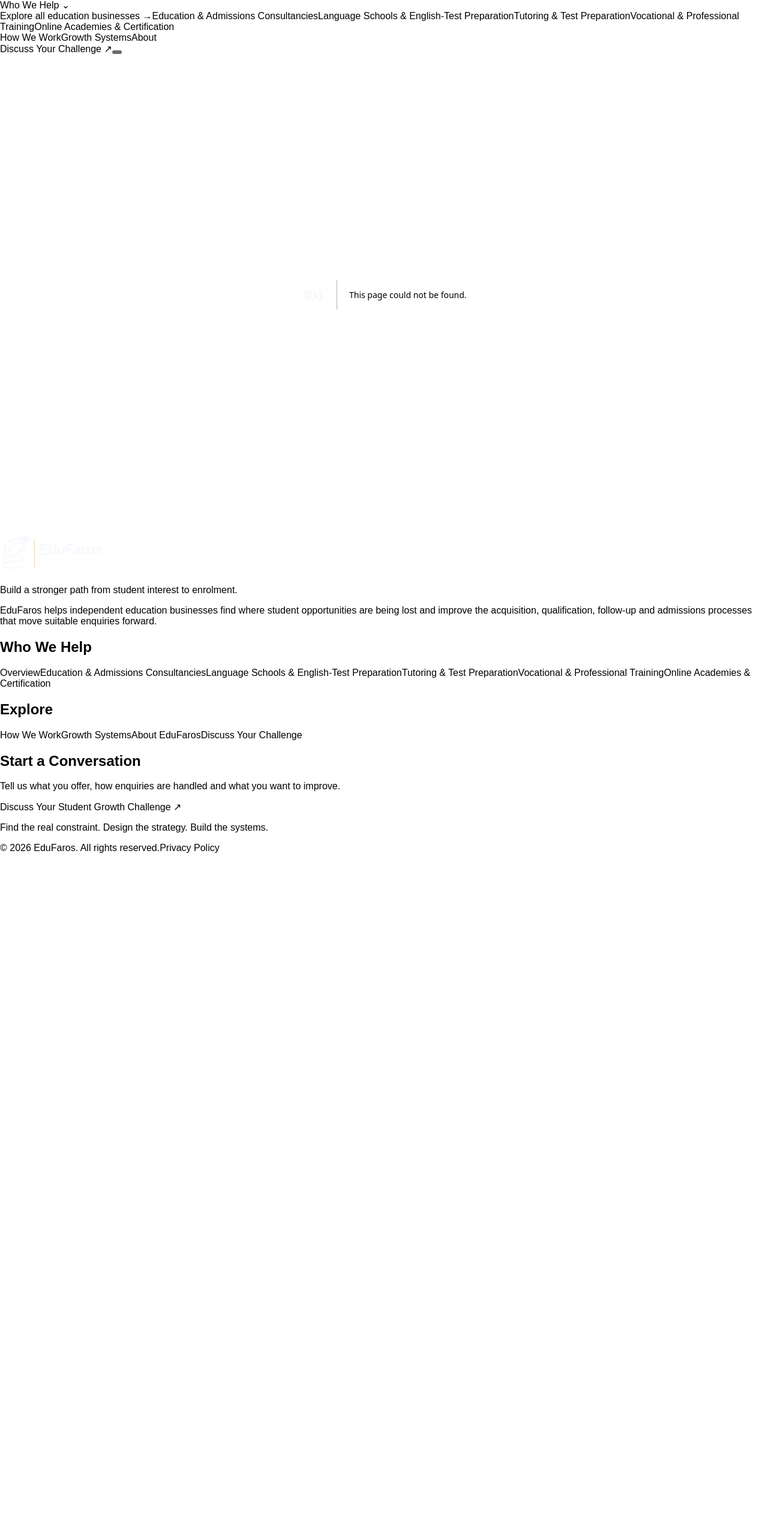
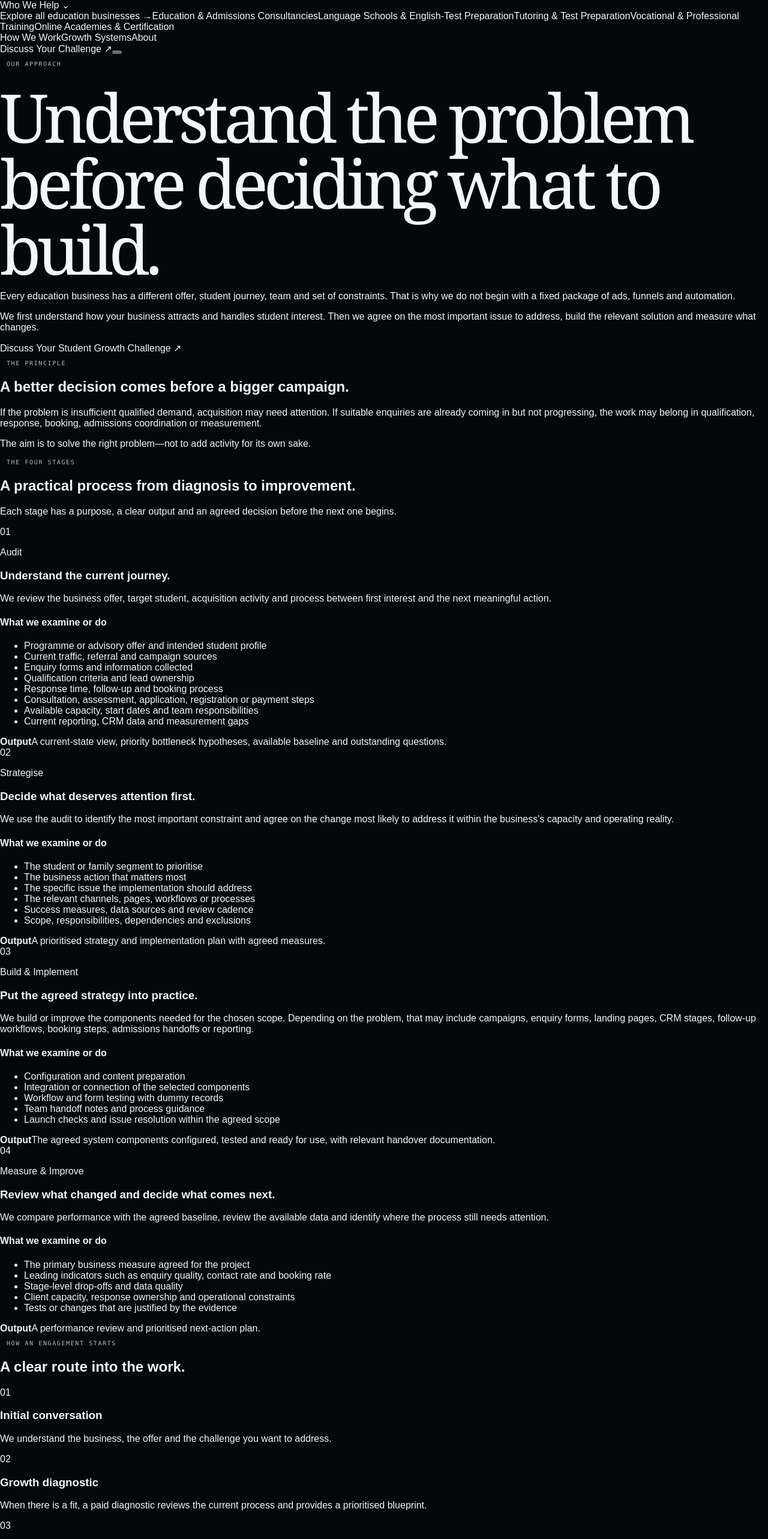
Before and after one commit to Edufaros/edufaros, a Next.js app in the folder edufaros-company-site/: page /approach in a window 1280 px wide. Before the commit this address had no page. Shown: the part 87-2653 px from the top of the page at 60% size. Before the commit the page ends 1510 px from the top, so only its background shows below. Built offline with nearby package versions, Linux system fonts and the light colour scheme.

Commit message:
Build How We Work methodology page

```diff
--- /dev/null
+++ b/edufaros-company-site/app/approach/page.tsx
@@ -0,0 +1,116 @@
+import Link from "next/link";
+import { CTASection, FAQList, MethodSteps, SectionHeading } from "@/components/site-components";
+
+export const metadata = {
+  title: "Our Approach to Student Acquisition & Enrolment Growth",
+  description: "See how EduFaros audits the student journey, builds a focused growth strategy, implements the relevant systems and measures what changes.",
+  alternates: { canonical: "/approach/" },
+};
+
+const faqs = [
+  {question:"Do I need to know what is wrong before contacting you?",answer:"No. You can explain what you are trying to improve and what you currently observe. Part of the initial conversation is understanding whether a diagnostic would be useful."},
+  {question:"Is the diagnostic free?",answer:"The initial fit conversation is to understand the situation. A detailed audit and written growth blueprint are a separate paid engagement when agreed."},
+  {question:"Will you use our existing tools?",answer:"Where practical, yes. We review the current systems before recommending changes. Any new software or integration is scoped separately and discussed before implementation."},
+  {question:"How long does an engagement take?",answer:"It depends on the problem, systems, approvals and agreed scope. The timeline is set in the proposal rather than promised before the work is understood."},
+  {question:"Do you guarantee more students?",answer:"No unconditional enrolment or revenue guarantee is offered. We define the work, baseline, controllable deliverables and appropriate measures before implementation."},
+];
+
+const stages = [
+  {
+    number:"01",
+    name:"Audit",
+    title:"Understand the current journey.",
+    text:"We review the business offer, target student, acquisition activity and process between first interest and the next meaningful action.",
+    points:["Programme or advisory offer and intended student profile","Current traffic, referral and campaign sources","Enquiry forms and information collected","Qualification criteria and lead ownership","Response time, follow-up and booking process","Consultation, assessment, application, registration or payment steps","Available capacity, start dates and team responsibilities","Current reporting, CRM data and measurement gaps"],
+    output:"A current-state view, priority bottleneck hypotheses, available baseline and outstanding questions.",
+  },
+  {
+    number:"02",
+    name:"Strategise",
+    title:"Decide what deserves attention first.",
+    text:"We use the audit to identify the most important constraint and agree on the change most likely to address it within the business's capacity and operating reality.",
+    points:["The student or family segment to prioritise","The business action that matters most","The specific issue the implementation should address","The relevant channels, pages, workflows or processes","Success measures, data sources and review cadence","Scope, responsibilities, dependencies and exclusions"],
+    output:"A prioritised strategy and implementation plan with agreed measures.",
+  },
+  {
+    number:"03",
+    name:"Build & Implement",
+    title:"Put the agreed strategy into practice.",
+    text:"We build or improve the components needed for the chosen scope. Depending on the problem, that may include campaigns, enquiry forms, landing pages, CRM stages, follow-up workflows, booking steps, admissions handoffs or reporting.",
+    points:["Configuration and content preparation","Integration or connection of the selected components","Workflow and form testing with dummy records","Team handoff notes and process guidance","Launch checks and issue resolution within the agreed scope"],
+    output:"The agreed system components configured, tested and ready for use, with relevant handover documentation.",
+  },
+  {
+    number:"04",
+    name:"Measure & Improve",
+    title:"Review what changed and decide what comes next.",
+    text:"We compare performance with the agreed baseline, review the available data and identify where the process still needs attention.",
+    points:["The primary business measure agreed for the project","Leading indicators such as enquiry quality, contact rate and booking rate","Stage-level drop-offs and data quality","Client capacity, response ownership and operational constraints","Tests or changes that are justified by the evidence"],
+    output:"A performance review and prioritised next-action plan.",
+  },
+];
+
+export default function ApproachPage() {
+  return (
+    <>
+      <section className="page-intro-band">
+        <div className="container page-intro-inner">
+          <p className="eyebrow"><span className="eyebrow-rule" /> Our Approach</p>
+          <h1>Understand the problem before deciding what to build.</h1>
+          <p>Every education business has a different offer, student journey, team and set of constraints. That is why we do not begin with a fixed package of ads, funnels and automation.</p>
+          <p>We first understand how your business attracts and handles student interest. Then we agree on the most important issue to address, build the relevant solution and measure what changes.</p>
+          <Link className="button button-gold-dark" href="/discuss-growth/">Discuss Your Student Growth Challenge <span aria-hidden="true">↗</span></Link>
+        </div>
+      </section>
+
+      <section className="section section-white">
+        <div className="container reframe-grid">
+          <div><p className="eyebrow"><span className="eyebrow-rule" /> The principle</p><h2 className="display-heading">A better decision comes before a bigger campaign.</h2></div>
+          <div className="body-copy"><p>If the problem is insufficient qualified demand, acquisition may need attention. If suitable enquiries are already coming in but not progressing, the work may belong in qualification, response, booking, admissions coordination or measurement.</p><p>The aim is to solve the right problem—not to add activity for its own sake.</p></div>
+        </div>
+      </section>
+
+      <section className="section section-mist">
+        <div className="container">
+          <SectionHeading eyebrow="The four stages" title="A practical process from diagnosis to improvement." intro="Each stage has a purpose, a clear output and an agreed decision before the next one begins." />
+          <div className="approach-stages">
+            {stages.map((stage) => (
+              <article className="approach-stage" key={stage.number}>
+                <div className="approach-stage-top"><span>{stage.number}</span><p>{stage.name}</p></div>
+                <h3>{stage.title}</h3>
+                <p>{stage.text}</p>
+                <h4>What we examine or do</h4>
+                <ul>{stage.points.map((point) => <li key={point}>{point}</li>)}</ul>
+                <div className="stage-output"><strong>Output</strong>{stage.output}</div>
+              </article>
+            ))}
+          </div>
+        </div>
+      </section>
+
+      <section className="section section-white">
+        <div className="container">
+          <SectionHeading eyebrow="How an engagement starts" title="A clear route into the work." />
+          <div className="engagement-path">
+            <article><span>01</span><h3>Initial conversation</h3><p>We understand the business, the offer and the challenge you want to address.</p></article>
+            <article><span>02</span><h3>Growth diagnostic</h3><p>When there is a fit, a paid diagnostic reviews the current process and provides a prioritised blueprint.</p></article>
+            <article><span>03</span><h3>Defined implementation</h3><p>We agree on deliverables, timeline, responsibilities, dependencies and measures before work begins.</p></article>
+            <article><span>04</span><h3>Optimisation, where useful</h3><p>Ongoing support is considered when there is meaningful work to monitor, test and improve.</p></article>
+          </div>
+        </div>
+      </section>
+
+      <section className="section section-ivory">
+        <div className="container fit-grid">
+          <div><p className="eyebrow"><span className="eyebrow-rule" /> Shared responsibility</p><h2 className="display-heading">A successful implementation needs the right people involved.</h2></div>
+          <div className="fit-copy"><p>The business needs to provide accurate programme information, appropriate system access, relevant data, timely approvals and an owner for each part of the enquiry process. The client's team remains responsible for education delivery, admissions decisions and sales or counselling conversations.</p><ul className="plain-list"><li>Every client receives only the components agreed for their situation.</li><li>A new CRM is not required by default.</li><li>More advertising is not always the right answer.</li><li>Ongoing optimisation is considered only when there is meaningful recurring work.</li><li>EduFaros does not control admissions decisions, academic outcomes, funding approvals or student behaviour.</li></ul></div>
+        </div>
+      </section>
+
+      <section className="section section-white">
+        <div className="container narrow-container"><SectionHeading eyebrow="Questions" title="A few things worth knowing." /><FAQList items={faqs} /></div>
+      </section>
+      <CTASection eyebrow="Start with the business challenge" title="Start with the business challenge—not a preselected service." body="Tell us what you offer, how student enquiries are handled and what you want to improve. We can use that context to determine whether the next step is a fit conversation or a structured diagnostic." />
+    </>
+  );
+}
```
